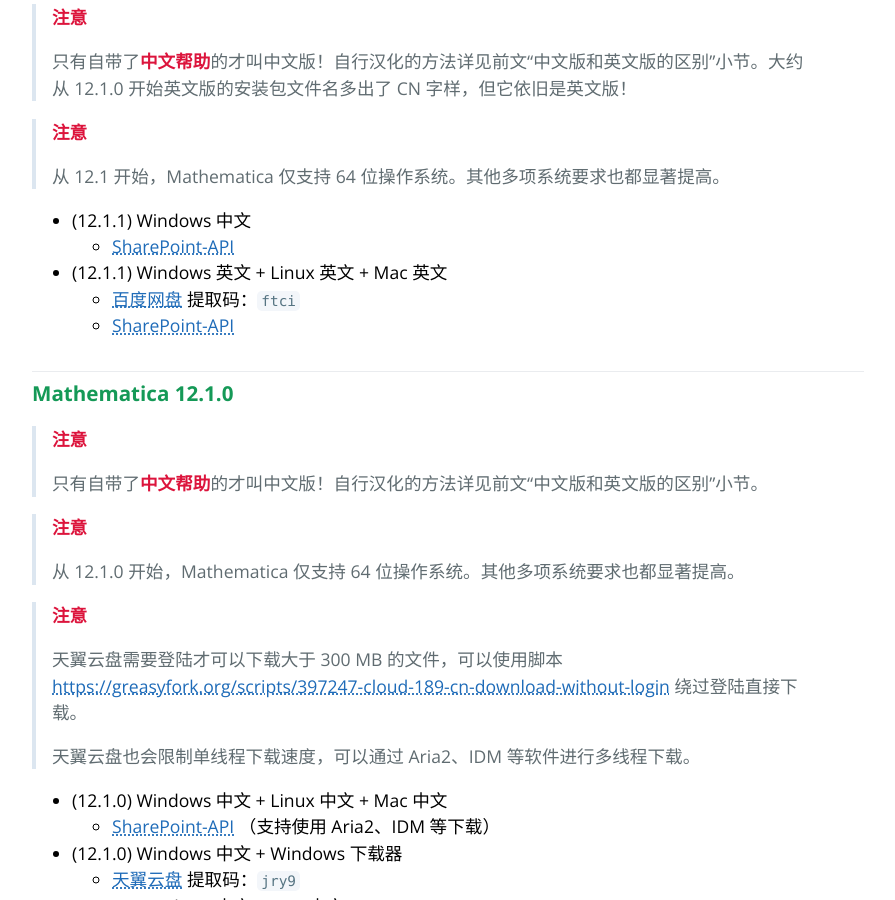
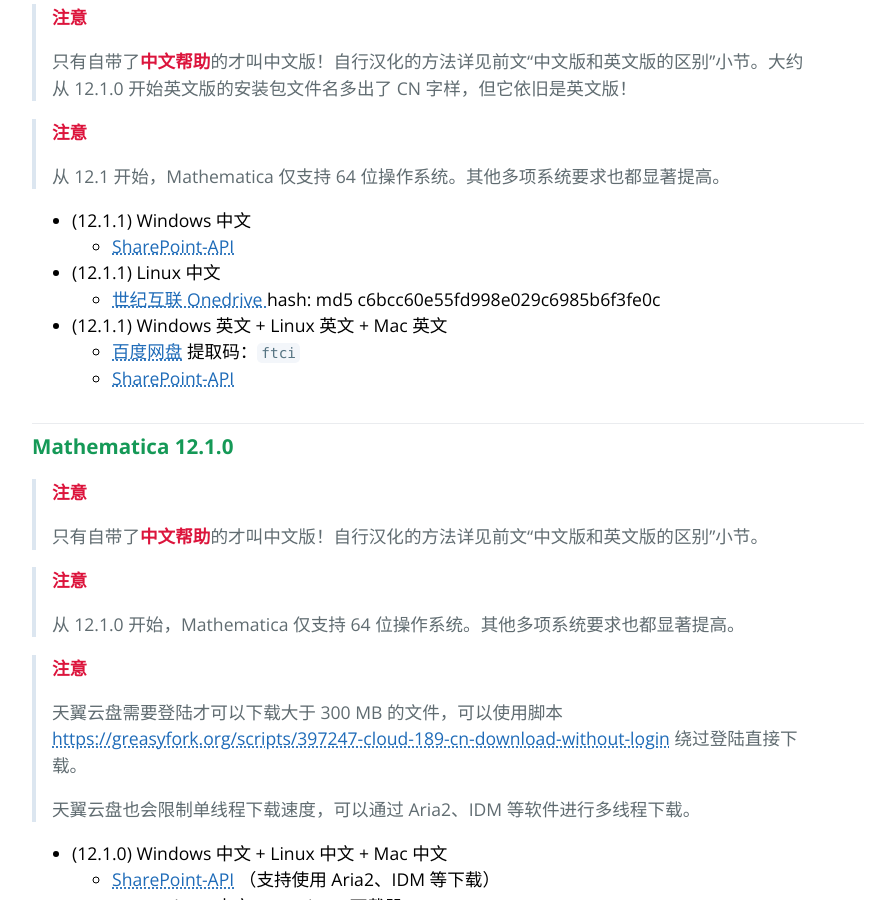
Before and after one commit to TieBaMma/InstallTutorial, a Jekyll site: the page built from index.md, in a window 1280 px wide and 900 px high, scrolled down 6300 px. Shown: the whole window, without its empty margins (192-1087 px from the left). Built offline with Jekyll 4.4.1, drawn with Linux system fonts in a browser that asks for light colours.

Commit message:
Update index.md
加入 12.1.1 Linux 中文版下载链。

```diff
--- a/index.md
+++ b/index.md
@@ -236,6 +236,9 @@
 
 * (12.1.1) Windows 中文
   * [SharePoint-API](https://mmamirror.herokuapp.com/share/Mathematica/12.1.1.0/CN/)
+
+* (12.1.1) Linux 中文
+  * [世纪互联 Onedrive ](https://mirrors.ni.ac.cn/d/Mathematica/12.1.1/Linux/Mathematica_12.1.1_Chinese_LINUX.sh) hash: md5 c6bcc60e55fd998e029c6985b6f3fe0c
 
 * (12.1.1) Windows 英文 + Linux 英文 + Mac 英文
   * [百度网盘](https://pan.baidu.com/s/1OKtjGDdj8HN3JgtfW7_ppQ) 提取码：`ftci`
```
